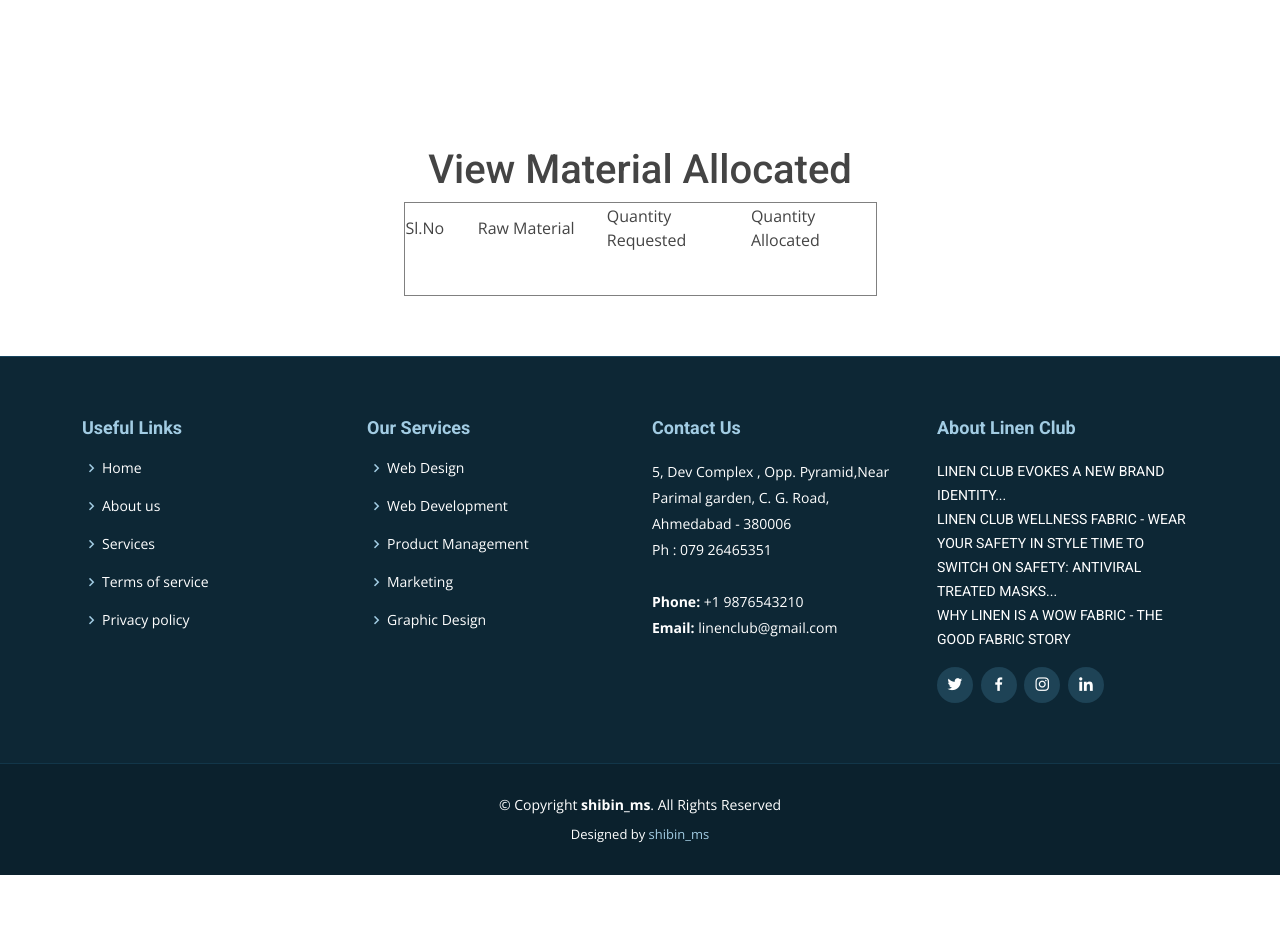
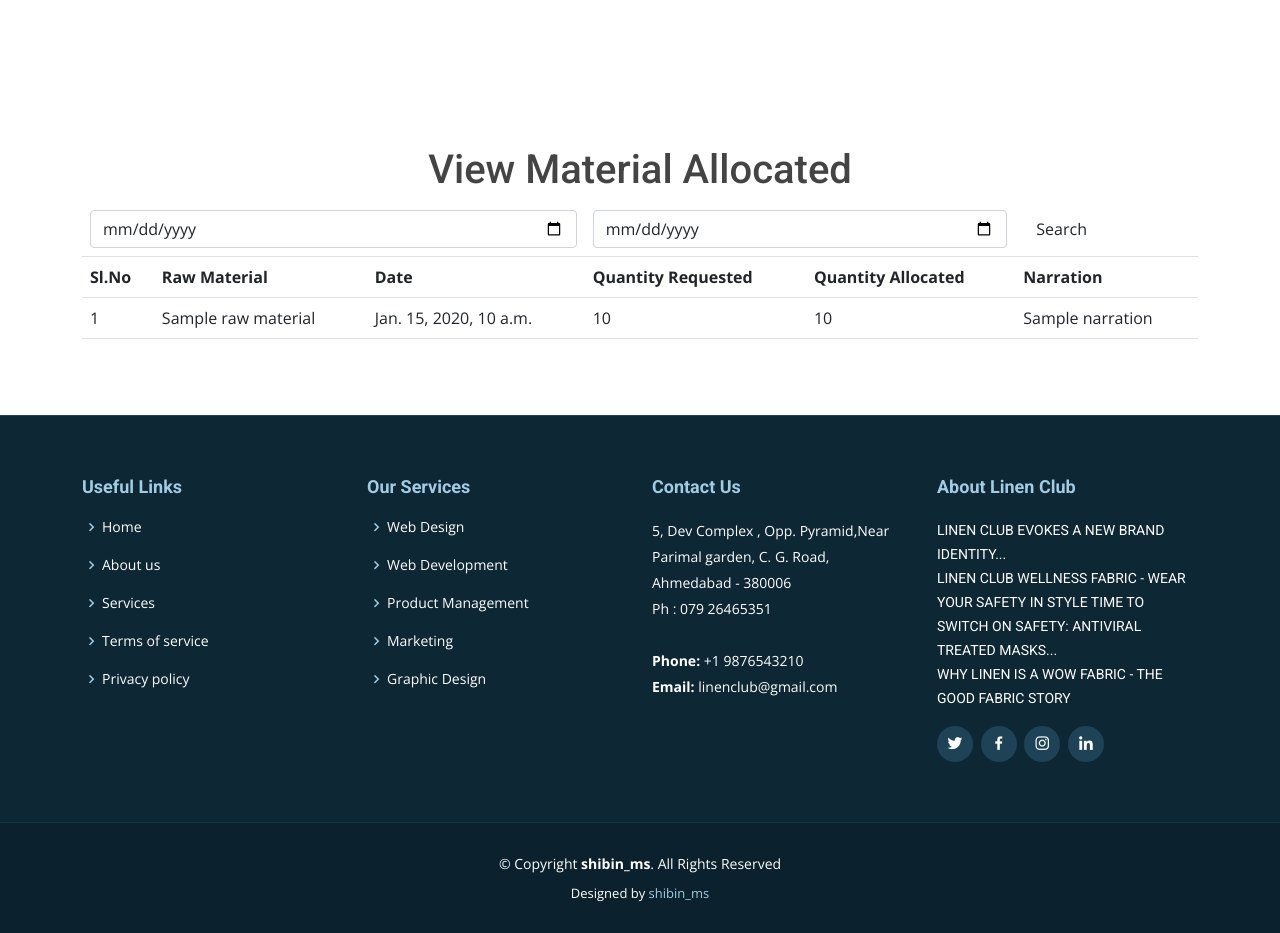
Before and after one commit to shibinms/myproject, a Django app: template SCM_System/templates/admin/view_material_allocated.html in a window 1280 px wide. Shown: the part 714-1647 px from the top of the page. Before the commit the page ends 1589 px from the top, so only its background shows below. Run offline with Django 3.2, Linux system fonts and the light colour scheme; the template is opened without the code that fills it: most values are stand-ins (such as "Sample title", 1, 10 or a date in 2020); some libraries are stand-ins or nearby versions.

Commit message:
Third Sprint

```diff
--- a/SCM_System/templates/admin/view_material_allocated.html
+++ b/SCM_System/templates/admin/view_material_allocated.html
@@ -8,22 +8,33 @@
 <body>
 {% extends "index.html" %}
 {% block body %}
-<form id="form1" name="form1" method="post" action="">
+<form id="form1" name="form1" method="post" action="/myapp/adm_view_material_allocated/">
   <div align="center">
     <h1>View  Material Allocated</h1>
-    <table width="473" border="1">
+    <table class="table table-hover">
+    <tr>
+        <td colspan="3"><input type="date" class="form-control" name="start_date" id="start_date" /></td>
+        <td colspan="2"><input type="date" class="form-control" name="end_date" id="end_date" /></td>
+        <td><input type="submit" class="btn btn-block" name="search" id="search" value="Search" /></td>
+
+    </tr>
       <tr>
-        <td width="36">Sl.No</td>
-        <td width="73">Raw Material</td>
-        <td width="69">Quantity Requested</td>
-        <td width="60">Quantity Allocated</td>
+        <td><b>Sl.No</b></td>
+        <td><b>Raw Material</b></td>
+        <td><b>Date</b></td>
+        <td><b>Quantity Requested</b></td>
+        <td><b>Quantity Allocated</b></td>
+          <td><b>Narration</b></td>
+      </tr>{% for i in data %}
+      <tr>
+        <td>{{ forloop.counter }}</td>
+        <td>{{ i.REQUEST_SUB.RAW_MATERIAL.raw_material_name }}</td>
+        <td>{{ i.date }}</td>
+        <td>{{ i.REQUEST_SUB.quantity }}</td>
+        <td>{{ i.allocated_quantity }}</td>
+        <td>{{ i.narration }}</td>
       </tr>
-      <tr>
-        <td>&nbsp;</td>
-        <td>&nbsp;</td>
-        <td>&nbsp;</td>
-        <td><p>&nbsp;</p></td>
-      </tr>
+        {% endfor %}
     </table>
     <p>&nbsp;</p>
   </div>
```
Also changed, not shown: SCM_System/templates/admin/view_allocate_report.html (+18 -25 lines).
